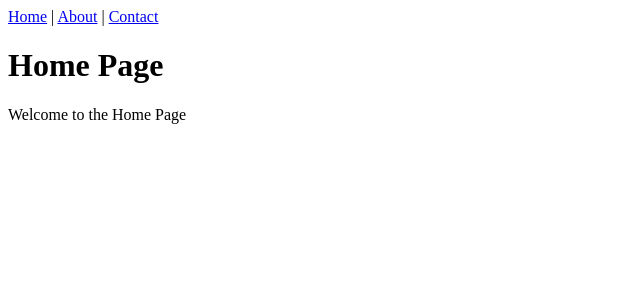
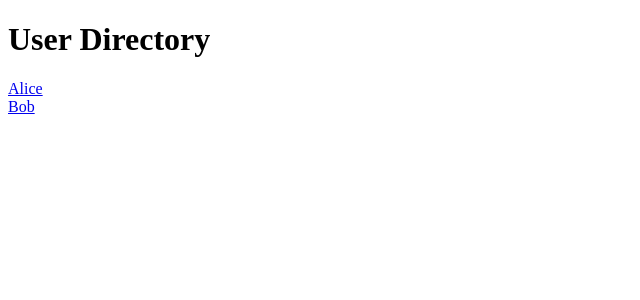
Before and after one commit to shrutipanday25-ui/my-react-app, a React (Vite) app: page / in a window 1280 px wide. Shown: the top 300 px of the page, without its empty margins (0-640 px from the left). Built offline with nearby package versions, Linux system fonts and the light colour scheme.

Commit message:
Complete Day 33 Dynamic Routes assignment

```diff
--- a/package.json
+++ b/package.json
@@ -12,7 +12,8 @@
   "dependencies": {
     "react": "^19.2.8",
     "react-dom": "^19.2.8",
-    "react-router": "^8.4.0"
+    "react-router": "^8.4.0",
+    "react-router-dom": "^7.18.4"
   },
   "devDependencies": {
     "@eslint/js": "^10.0.1",
--- a/src/App.jsx
+++ b/src/App.jsx
@@ -1,83 +1,44 @@
-import { Routes, Route, NavLink } from "react-router";
+import {Routes,Route,Link,useParams} from "react-router-dom";
+const users = [
+  {id: 1, name:"Alice"},
+  {id: 2, name: "Bob"}
+];
 
-function Home() {
-  return (
+function Directory(){
+  return(
     <div>
-      <h1>Home Page</h1>
-      <p>Welcome to the Home Page</p>
+      <h1> User Directory</h1>
+
+      {users.map((user)=>(
+        <div key={user.id}>
+          <Link to={`/users/${user.id}`}>
+          {user.name}
+          </Link>
+          </div>
+      ))}
       </div>
   );
 }
 
-function About() {
+      function UserProfile() {
+  const { id } = useParams();
+
+  const user = users.find((user) => user.id === Number(id));
+
   return (
     <div>
-      <h1>About Page</h1>
-      <p>This is my About page</p>
+      <h1>User Profile</h1>
+      <p>User ID: {id}</p>
+      <p>User Name: {user.name}</p>
     </div>
   );
 }
-
-function Contact() {
+function App(){
   return (
-    <div>
-      <h1>Contact Page</h1>
-      <p>This is My Contact Page</p>
-    </div>
-  );
-}
-function NotFound(){
-  return(
-    <div>
-      <h1>404-Page Not Found</h1>
-      <p> Sorry,this page does not exist.</p>
-    </div>
-  );
-}
-
-function Navigation() {
-  return (
-    <nav>
-      <NavLink
-        to="/"
-        className={({ isActive }) => (isActive ? "active" : "")}
-      >
-        Home
-      </NavLink>
-
-      {" | "}
-
-      <NavLink
-        to="/about"
-        className={({ isActive }) => (isActive ? "active" : "")}
-      >
-        About
-      </NavLink>
-
-      {" | "}
-
-      <NavLink
-        to="/contact"
-        className={({ isActive }) => (isActive ? "active" : "")}
-      >
-        Contact
-      </NavLink>
-    </nav>
-  );
-}
-
-function App() {
-  return (
-    <div>
-      <Navigation />
-
     <Routes>
-        <Route path="/" element={<Home />} />
-        <Route path="/about" element={<About />} />
-        <Route path="/contact" element={<Contact />} />
-        <Route path="*"element={<NotFound/>}/>
+      <Route path="/" element={<Directory/>}/>
+      <Route path="/users/:id"element={<UserProfile/>}/>
     </Routes>
-    </div>
   );
 }
 
--- a/src/main.jsx
+++ b/src/main.jsx
@@ -1,12 +1,12 @@
 import { StrictMode } from "react";
 import { createRoot } from "react-dom/client";
-import {BrowserRouter} from "react-router";
+import { BrowserRouter } from "react-router-dom";
 import App from "./App.jsx";
 
 createRoot(document.getElementById("root")).render(
   <StrictMode>
     <BrowserRouter>
       <App />
-</BrowserRouter>
+    </BrowserRouter>
   </StrictMode>
 );
```
Also changed, not shown: src/CustomVideoPlayer.jsx (added, +12 -0 lines), 1 other file (tests, documents, lock files or other folders). Lines whose indentation alone changed are shown as unchanged.
